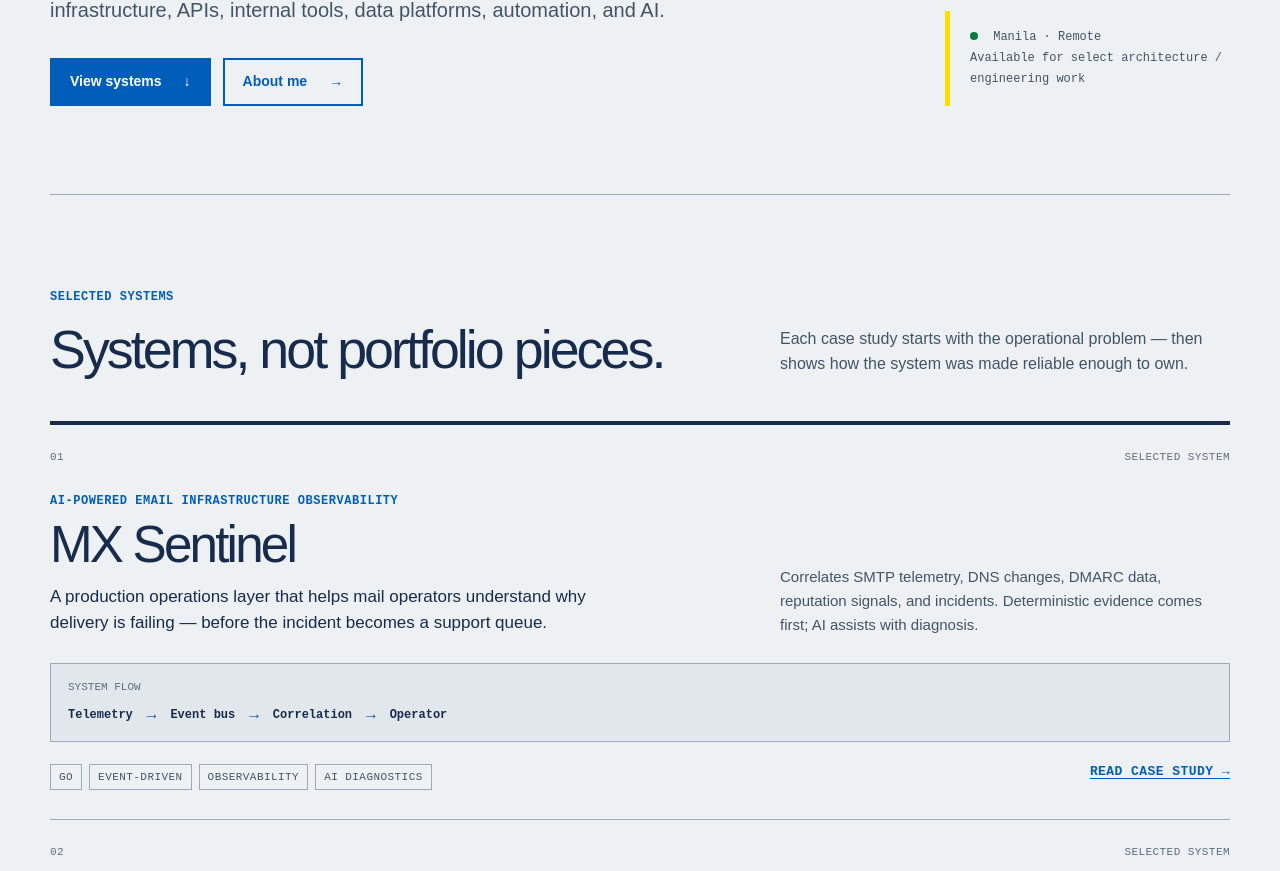
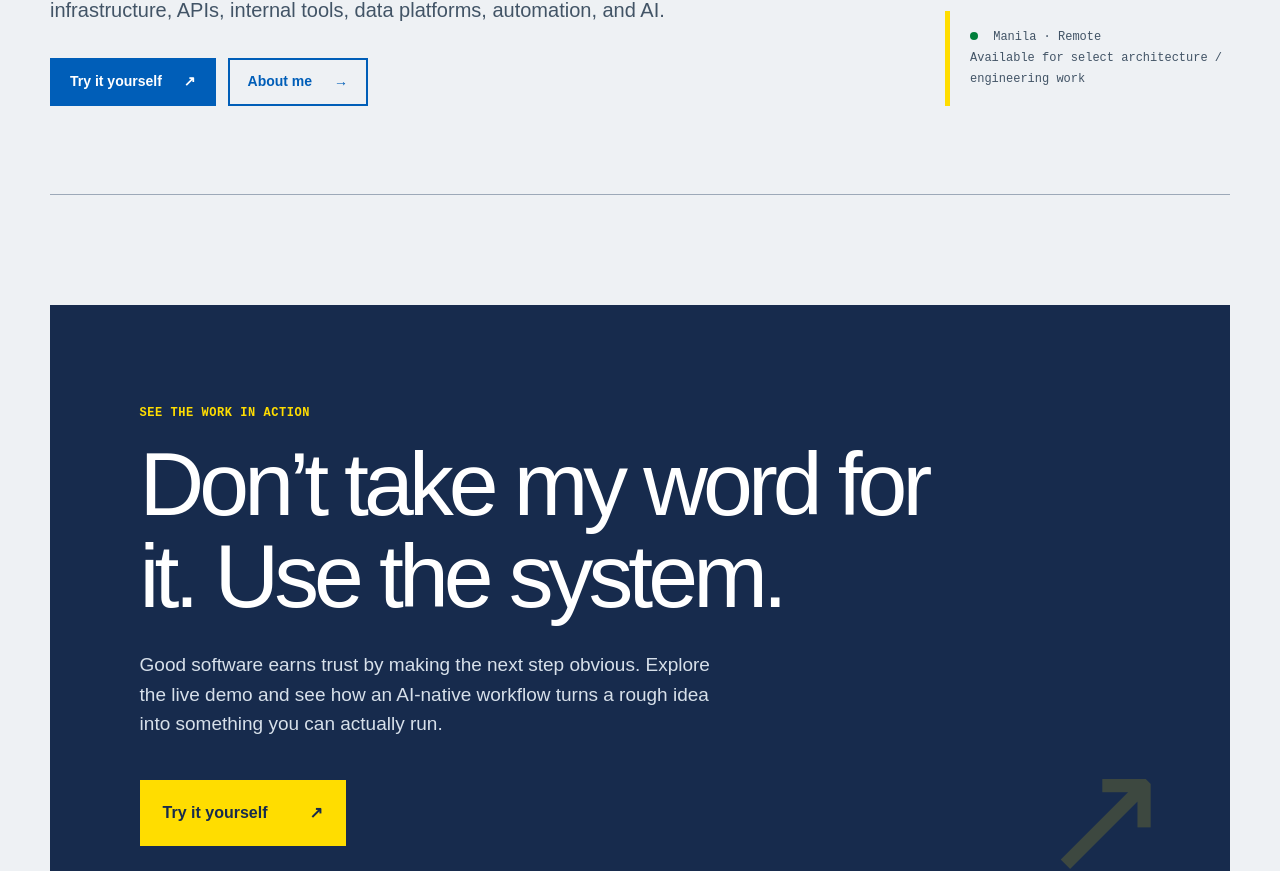
Before and after one commit to zezekim/ramil.org, a Next.js app: page / in a window 1280 px wide. Shown: the part 454-1325 px from the top of the page. Built offline with nearby package versions, Linux system fonts and the light colour scheme.

Commit message:
Rework systems CTA for live demo

```diff
--- a/app/globals.css
+++ b/app/globals.css
@@ -56,6 +56,14 @@ a:hover { color: var(--blue-dark); }
 .section-head { display: grid; grid-template-columns: 1.2fr .8fr; gap: 55px; align-items: end; margin-bottom: 44px; }
 .section h2, .footer h2 { margin: 0; max-width: 780px; font-size: clamp(2rem, 4.2vw, 3.5rem); line-height: 1.03; letter-spacing: -.055em; }
 .section-head > p { margin: 0; color: var(--ink-soft); font-size: 16px; line-height: 1.55; }
+.demo-cta { padding-top: 110px; padding-bottom: 110px; }
+.demo-cta-inner { position: relative; overflow: hidden; padding: clamp(42px, 8vw, 100px) clamp(26px, 7vw, 92px); background: var(--ink); color: white; }
+.demo-cta-inner::after { content: "↗"; position: absolute; right: clamp(24px, 6vw, 78px); bottom: clamp(15px, 4vw, 48px); color: var(--yellow); font: 160px/1 var(--font-sans); letter-spacing: -.12em; opacity: .16; pointer-events: none; }
+.demo-cta .kicker { color: var(--yellow); }
+.demo-cta h2 { position: relative; z-index: 1; max-width: 850px; color: white; font-size: clamp(2.8rem, 7vw, 6.5rem); }
+.demo-cta p:not(.kicker) { position: relative; z-index: 1; max-width: 600px; margin: 28px 0 0; color: #d7e0ea; font-size: 19px; line-height: 1.55; }
+.demo-button { position: relative; z-index: 1; display: inline-flex; align-items: center; gap: 42px; min-height: 66px; margin-top: 42px; padding: 0 23px; background: var(--yellow); color: var(--ink); font-size: 16px; font-weight: 700; text-decoration: none; }
+.demo-button:hover { background: white; color: var(--ink); }
 .systems-list { border-top: 4px solid var(--ink); }
 .system-card { padding: 26px 0 29px; border-bottom: 1px solid var(--line-dark); }
 .system-card:hover { background: linear-gradient(90deg, var(--paper), #dceaf5, var(--paper)); }
--- a/app/page.tsx
+++ b/app/page.tsx
@@ -1,16 +1,14 @@
 import Link from "next/link";
 import SiteNav from "@/components/SiteNav";
 import SiteFooter from "@/components/SiteFooter";
-import SystemCard from "@/components/SystemCard";
-import { systems } from "@/lib/systems";
 
 const principles = ["Deterministic core, probabilistic edge.", "Business state belongs in proper software, not prompt memory.", "Use AI where reasoning adds value.", "Use automation where the workflow is deterministic.", "Humans approve consequential decisions.", "Make failures visible and recoverable.", "Keep systems boring where boring is safer.", "Do not add another SaaS tool unless it solves a real problem."];
 const range = [["Systems", "Linux, Docker, networking, hosting, monitoring, deployment"], ["Backend", "Python, FastAPI, Go, Node.js, TypeScript"], ["Data", "PostgreSQL, Redis, ClickHouse, pgvector, SQL"], ["AI", "LLM APIs, tool calling, RAG, structured outputs, agents, human-in-the-loop systems"], ["Operations", "Queues, retries, idempotency, auditability, observability, failure recovery"], ["Integration", "REST APIs, webhooks, Gmail, Google Workspace, payments, CRM, third-party SaaS"]];
 
 export default function Home() {
   return <><SiteNav /><main id="main-content">
-    <section className="hero shell"><div className="hero-copy"><p className="kicker">AI-native systems builder & technical operator</p><h1>I build systems that run without babysitting.</h1><p className="lede">I turn messy operational workflows into reliable software — across infrastructure, APIs, internal tools, data platforms, automation, and AI.</p><div className="hero-actions"><Link href="#systems" className="button button-primary">View systems <span aria-hidden="true">↓</span></Link><Link href="/about" className="button">About me <span aria-hidden="true">→</span></Link></div></div><aside className="hero-side" aria-label="Availability"><span className="live-dot" /> Manila · Remote<br />Available for select architecture / engineering work</aside></section>
-    <section className="section shell" id="systems"><div className="section-head"><div><p className="kicker">Selected systems</p><h2>Systems, not portfolio pieces.</h2></div><p>Each case study starts with the operational problem — then shows how the system was made reliable enough to own.</p></div><div className="systems-list">{systems.map(system => <SystemCard system={system} key={system.slug} />)}</div></section>
+    <section className="hero shell"><div className="hero-copy"><p className="kicker">AI-native systems builder & technical operator</p><h1>I build systems that run without babysitting.</h1><p className="lede">I turn messy operational workflows into reliable software — across infrastructure, APIs, internal tools, data platforms, automation, and AI.</p><div className="hero-actions"><a href="https://demo.ramil.org/" className="button button-primary">Try it yourself <span aria-hidden="true">↗</span></a><Link href="/about" className="button">About me <span aria-hidden="true">→</span></Link></div></div><aside className="hero-side" aria-label="Availability"><span className="live-dot" /> Manila · Remote<br />Available for select architecture / engineering work</aside></section>
+    <section className="section shell demo-cta" id="systems"><div className="demo-cta-inner"><p className="kicker">See the work in action</p><h2>Don’t take my word for it. Use the system.</h2><p>Good software earns trust by making the next step obvious. Explore the live demo and see how an AI-native workflow turns a rough idea into something you can actually run.</p><a href="https://demo.ramil.org/" className="demo-button">Try it yourself <span aria-hidden="true">↗</span></a></div></section>
     <section className="section shell work-section"><div className="section-head"><div><p className="kicker">How I work</p><h2>Understand → Model → Build → Operate</h2></div><p>The correct action should be the easiest action.</p></div><div className="process-grid">{[["01", "Understand", "Map the actual business process before writing code."], ["02", "Model", "Define authoritative data, workflows, failure states, and human responsibilities."], ["03", "Build", "Use the simplest appropriate tool: application code, automation, AI, or infrastructure."], ["04", "Operate", "Deploy, monitor, recover, document, and improve."]].map(([n, title, copy]) => <div className="process-step" key={n}><span>{n}</span><h3>{title}</h3><p>{copy}</p></div>)}</div><div className="principle-callout">AI should assist judgment, not replace authority where mistakes are expensive.</div></section>
     <section className="section philosophy"><div className="shell"><div className="section-head"><div><p className="kicker">Architecture philosophy</p><h2>Practical by design.</h2></div><p>Good systems clarify what happens next — including when something fails.</p></div><div className="principles">{principles.map((principle, index) => <p key={principle}><span>{String(index + 1).padStart(2, "0")}</span>{principle}</p>)}</div></div></section>
     <section className="section shell experience"><div className="experience-copy"><p className="kicker">Foundation</p><h2>I came to AI from production systems, not the other way around.</h2><p>I’ve spent 17+ years building and operating web and infrastructure systems: hosting, Linux, cPanel / WHM / WHMCS, migrations, and hundreds of production environments. That operational history shapes how I build AI-native platforms now.</p><Link className="text-link" href="/experience">View experience <span aria-hidden="true">→</span></Link></div><div className="stats"><div><strong>17+</strong><span>years building and operating systems</span></div><div><strong>100s</strong><span>websites and production environments</span></div><div><strong>Now</strong><span>AI and internal-platform work, grounded in operations</span></div></div></section>
```
